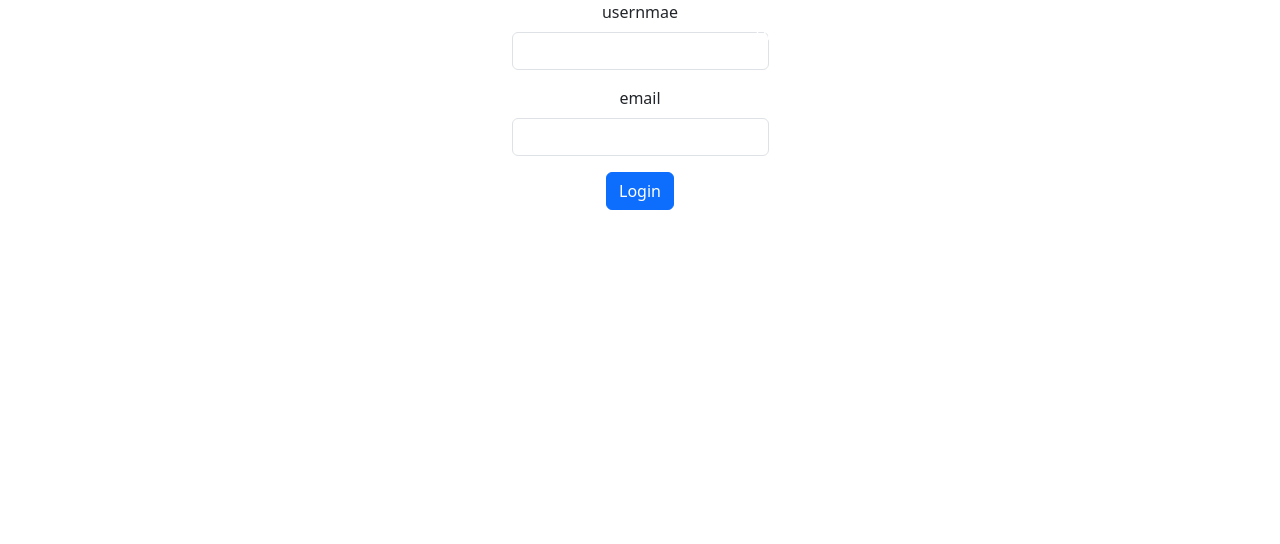
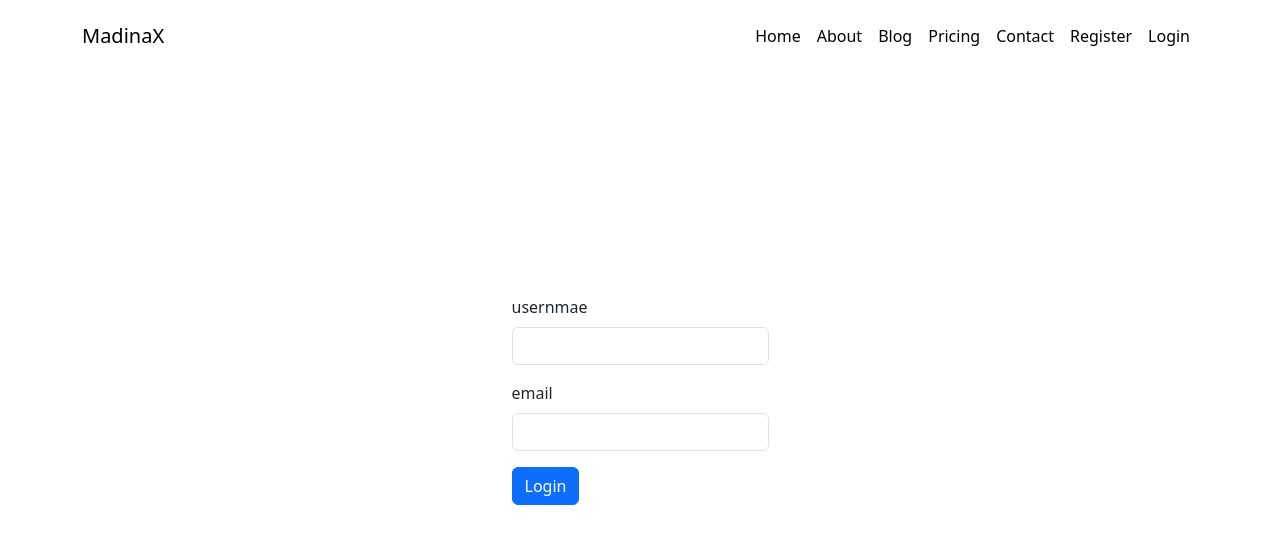
Before and after one commit to zfharb/aurora-frontend, a React (Vite) app: page /login in a window 1280 px wide. Shown: the top 544 px of the page. Built offline with nearby package versions, Linux system fonts and the light colour scheme.

Commit message:
css: modify image type

```diff
--- a/src/App.jsx
+++ b/src/App.jsx
@@ -2,11 +2,10 @@ import Home from './components/Home'
 import Login from './components/Login'
 import Register from './components/Register'
 import NotFound from './components/NotFound'
-// import Search from './components/Search'
+import Search from './components/Search'
 import {Route, Routes} from "react-router-dom"
 
 import './App.css'
-import Search from './components/Search'
 
 function App() {
   return (
--- a/src/components/Header.jsx
+++ b/src/components/Header.jsx
@@ -1,3 +1,4 @@
+import Register from './Register'
 
 
 function Header() {
@@ -6,7 +7,7 @@ function Header() {
       <>
       <nav class="navbar fixed-top navbar-expand-lg navbar-dark p-md-3">
       <div class="container">
-        <a class="navbar-brand" href="#">MadinaX</a>
+        <a class="navbar-brand text-black" href="#">MadinaX</a>
         <button
           class="navbar-toggler"
           type="button"
@@ -23,25 +24,25 @@ function Header() {
           <div class="mx-auto"></div>
           <ul class="navbar-nav">
             <li class="nav-item">
-              <a class="nav-link text-white" href="">Home</a>
+              <a class="nav-link text-black" href="Home">Home</a>
             </li>
             <li class="nav-item">
-              <a class="nav-link text-white" href="#">About</a>
+              <a class="nav-link text-black" href="#">About</a>
             </li>
             <li class="nav-item">
-              <a class="nav-link text-white" href="#">Blog</a>
+              <a class="nav-link text-black" href="#">Blog</a>
             </li>
             <li class="nav-item">
-              <a class="nav-link text-white" href="#">Pricing</a>
+              <a class="nav-link text-black" href="#">Pricing</a>
             </li>
             <li class="nav-item">
-              <a class="nav-link text-white" href="#">Contact</a>
+              <a class="nav-link text-black" href="#">Contact</a>
             </li>
             <li class="nav-item">
-              <a class="nav-link text-white" href="Register">Register</a>
+              <a class="nav-link text-black" href="Register">Register</a>
             </li>
             <li class="nav-item">
-              <a class="nav-link text-white" href="Login">Login</a>
+              <a class="nav-link text-black" href="Login">Login</a>
             </li>
           </ul>
         </div>
--- a/src/components/Login.jsx
+++ b/src/components/Login.jsx
@@ -1,5 +1,7 @@
 import Header from './Header'
 import { useState } from 'react'
+
+
 
 function Login() {
     const [username, setUsername] = useState('')
@@ -11,9 +13,9 @@ function Login() {
     return (
         <>
             <Header/>
-
-        <div  class="container d-flex justify-content-center">
-                <form align="center">
+            <div class="bg-image container d-flex justify-content-center min-vh-100 align-items-center"
+            styles="background-image: url('../src/images/ocean.png'); height: 100vh">
+                    <form >
                             <div class="mb-3">
                             <label for="exampleInputEmail1" class="form-label">usernmae</label>
                             <input type="name" class="form-control" id="exampleInputEmail1" onChange={e => setUsername(e.target.value)} />
@@ -26,6 +28,8 @@ function Login() {
                             <button type="submit" class="btn btn-primary" onClick={loginUser}>Login</button>
                     </form>
             </div>
+            {/* <img src="../src/images/ocean.png" class="container-fluid no-padding px-0 vh-100" alt="AuStralia Gold Coast"/> */}
+
         </>
     )
 }
--- a/src/components/Register.jsx
+++ b/src/components/Register.jsx
@@ -1,3 +1,4 @@
+import Header from './Header'
 import { useState } from 'react'
 
 
@@ -29,8 +30,10 @@ function Register() {
     }
 
     return (
+        <>
+        <Header/>
         <div  class="container d-flex justify-content-center">
-            <form align="center">
+                <form align="center" class="w-25 mx-auto fixed-top">
                     <div class="mb-3">
                     <label for="exampleInputEmail1" class="form-label">name</label>
                     <input type="name" class="form-control" id="exampleInputEmail1" onChange={e => setName(e.target.value)} />
@@ -50,8 +53,11 @@ function Register() {
 
                     <button type="submit" class="btn btn-primary" onClick={registerUser}>Register</button>
 
-            </form>
+                </form>
         </div>
+        <img src="../src/images/ocean.png" class="container-fluid no-padding px-0 vh-100" alt="AuStralia Gold Coast"/>
+
+        </>
 
     )
 }
```
Lines whose indentation alone changed are shown as unchanged.
